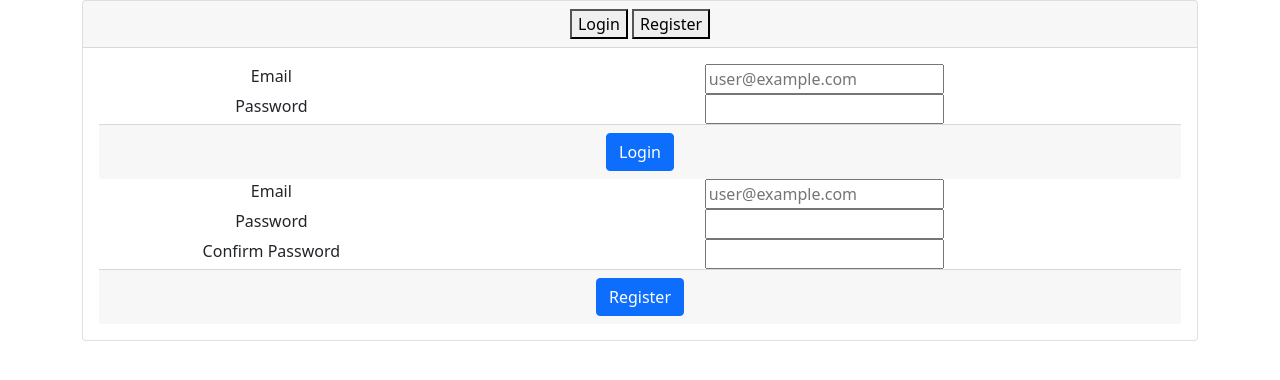
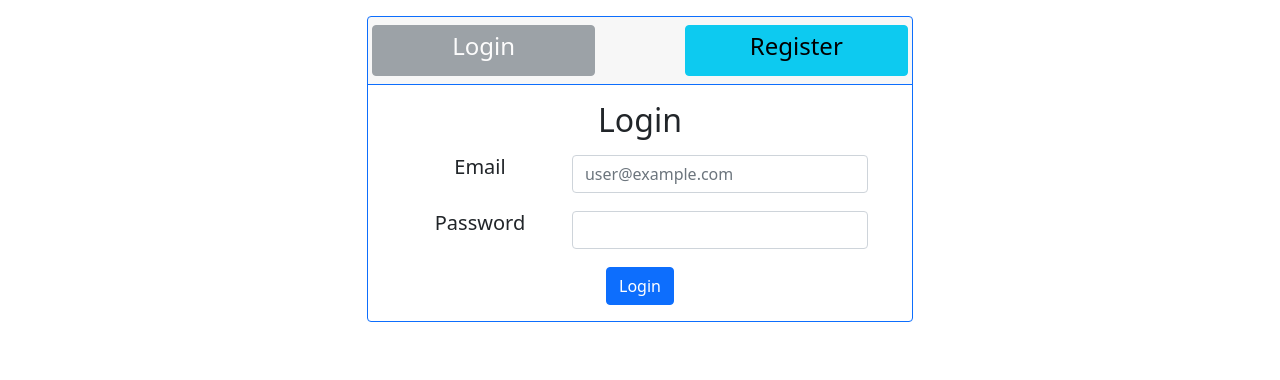
Before and after one commit to rjharishabh/med-lab-reports, a PHP site: page / in a window 1280 px wide. Shown: the top 380 px of the page. Run offline with PHP 8.4, Linux system fonts and the light colour scheme.

Commit message:
Add js for login/register buttons

```diff
--- a/index.php
+++ b/index.php
@@ -1,3 +1,7 @@
+<?php
+session_start();
+?>
+
 <!DOCTYPE html>
 <html lang="en">
 <head>
@@ -5,83 +9,84 @@
 	<meta http-equiv="X-UA-Compatible" content="IE=edge">
 	<meta name="viewport" content="width=device-width, initial-scale=1">
 	<link rel="stylesheet" href="css/bootstrap.min.css">
+	<link rel="stylesheet" href="css/styles.css">
 	<link rel="apple-touch-icon" sizes="180x180" href="imgs/favicon/apple-touch-icon.png">
 	<link rel="icon" type="image/png" sizes="32x32" href="imgs/favicon/favicon-32x32.png">
 	<link rel="icon" type="image/png" sizes="16x16" href="imgs/favicon/favicon-16x16.png">
 	<link rel="manifest" href="site.webmanifest">
 	<title>Medical Test & Report Management System</title>
+	<script src="js/script.js" defer></script>
 </head>
 <body>
 <main class="container">
-	<div class="card text-center">
-	  <div class="card-header">
-	    <button type="button"  name="button">Login</button>
-		 <button type="button" name="button">Register</button>
+	<div class="row mt-3">
+		<div class="col-md-6 offset-md-3">
+			<div class="card text-dark border-primary text-center">
+			  <div class="card-header border-primary">
+				  <div class="row">
+					  <button type="button" class="btn btn-secondary col-5" disabled data-bs-toggle="collapse" data-bs-target="#login"><h4>Login</h4></button>
+					  <button type="button" class="btn btn-info offset-2 col-5" data-bs-toggle="collapse" data-bs-target="#register"><h4>Register</h4></button>
+				  </div>
 			  </div>
 			  <div class="card-body">
-		  <div id="login">
-			  <form class="form-group" action="db/login.php" method="post">
-  				<div class="row">
+				  <div class="collapse show" id="login">
+					  <h2 class="text-center">Login</h2>
+					  <form action="db/login.php" method="post">
+		  				<div class="row m-3">
 		  					<div class="col-4">
-  					   <label for="email">Email</label>
+		  					   <label for="lgnemail" class="form-label"><h5>Email</h5></label>
 		  					</div>
 		  				  <div class="col-8">
-  					  <input type="email" name="email" placeholder="user@example.com">
+		  					  <input type="email" name="email" id="lgnemail" class="form-control" required placeholder="user@example.com">
 		  				  </div>
 		  				</div>
-  				<div class="row">
+		  				<div class="row m-3">
 		  				   <div class="col-4">
-  					  <label for="password">Password</label>
+		  					  <label for="lgnpassword" class="form-label"><h5>Password</h5></label>
 		  				   </div>
 		  				  <div class="col-8">
-  					 <input type="password" name="password">
+		  					 <input type="password" id="lgnpassword" class="form-control" required name="password">
 		  				  </div>
 		  				</div>
-  				<div class="card-footer">
 						<button type="submit" class="btn btn-primary" name="button">Login</button>
-  			</div>
 		  			</form>
 				  </div>
 
-		  <div id="register">
-			  <form class="form-group" action="db/register.php" method="post">
-				<div class="row">
+				  <div class="collapse" id="register">
+					   <h2 class="text-center">Register</h2>
+					  <form action="db/register.php" method="post">
+						<div class="row m-3">
 							<div class="col-4">
-					   <label for="email">Email</label>
+							   <label for="email" class="form-label"><h5>Email</h5></label>
 							</div>
 						  <div class="col-8">
-					  <input type="email" name="email" placeholder="user@example.com">
+							  <input type="email" name="email" id="email" class="form-control" required placeholder="user@example.com">
 						  </div>
 						</div>
-				<div class="row">
+						<div class="row m-3">
 						   <div class="col-4">
-					  <label for="password">Password</label>
+							  <label for="password" class="form-label"><h5>Password</h5></label>
 						   </div>
 						  <div class="col-8">
-					 <input type="password" name="password">
+							 <input type="password" class="form-control" id="password" required name="password">
 						  </div>
 						</div>
-
-				<div class="row">
+						<div class="row m-3">
 						   <div class="col-4">
-					  <label for="confpassword">Confirm Password</label>
+							  <label for="confpassword" class="fomr-label"><h5>Confirm Password</h5></label>
 						   </div>
 						  <div class="col-8">
-					 <input type="password" name="confpassword">
+							 <input type="password" class="form-control" id="confpassword" required name="confpassword">
 						  </div>
 						</div>
-
-				<div class="card-footer">
-			<button type="submit" class="btn btn-primary" name="button">Register</button>
-			</div>
+						<button type="submit" class="btn btn-primary" name="button">Continue</button>
 					</form>
 				  </div>
-
 			  </div>
-
+			</div>
+		</div>
 	</div>
 </main>
-
 	<script src="js/bootstrap.bundle.min.js" ></script>
 </body>
 </html>
--- /dev/null
+++ b/js/script.js
@@ -0,0 +1,24 @@
+const regBtn=document.querySelector("[data-bs-target='#register']");
+const lgnBtn=document.querySelector("[data-bs-target='#login']");
+const login=document.getElementById('login');
+const register=document.getElementById('register');
+
+regBtn.addEventListener('click',()=>{
+    login.classList.remove('show');
+    regBtn.classList.remove('btn-info');
+    regBtn.classList.add('btn-secondary');
+    regBtn.setAttribute('disabled',true);
+    lgnBtn.removeAttribute('disabled');
+    lgnBtn.classList.remove('btn-secondary');
+    lgnBtn.classList.add('btn-info');
+});
+
+lgnBtn.addEventListener('click',()=>{
+    register.classList.remove('show');
+    lgnBtn.classList.remove('btn-info');
+    lgnBtn.classList.add('btn-secondary');
+    lgnBtn.setAttribute('disabled',true);
+    regBtn.removeAttribute('disabled');
+    regBtn.classList.remove('btn-secondary');
+    regBtn.classList.add('btn-info');
+});
```
Also changed, not shown: db/login.php (+7 -2 lines), db/register.php (+22 -5 lines). Lines whose indentation alone changed are shown as unchanged.
